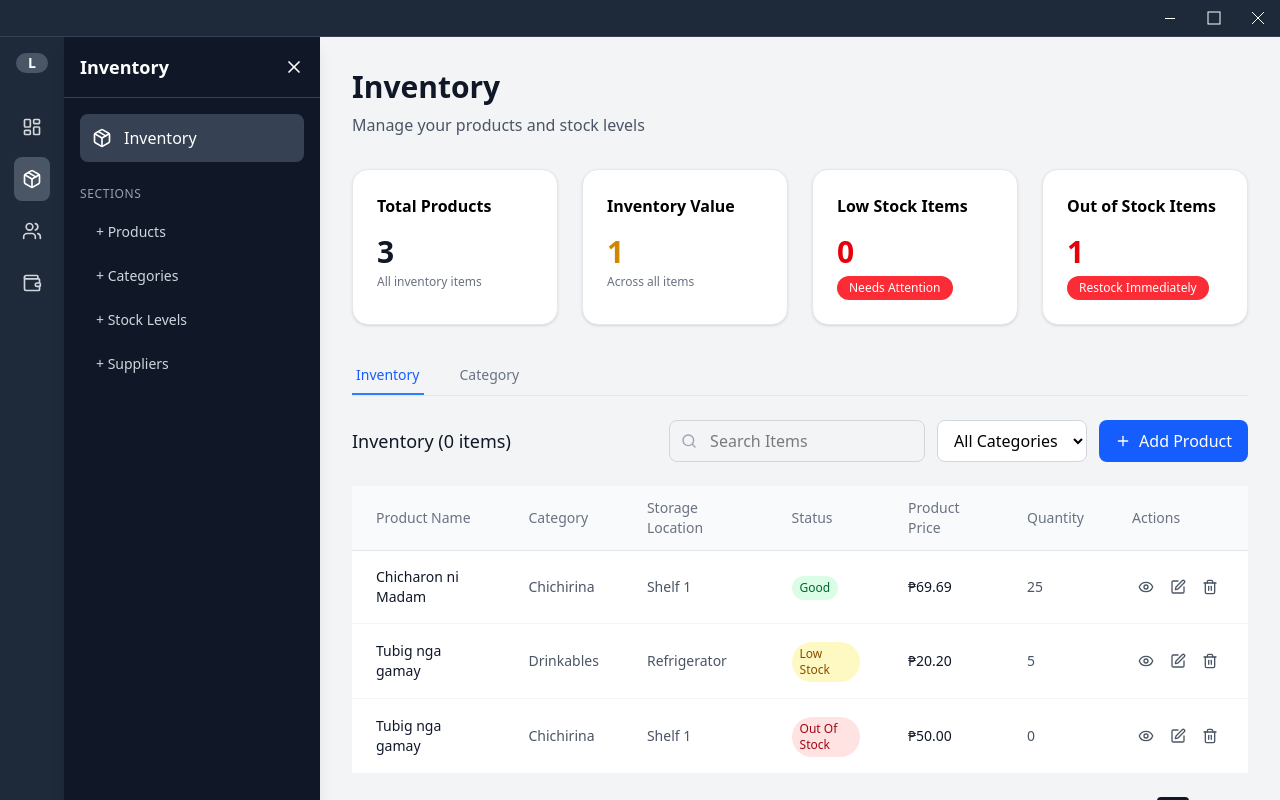
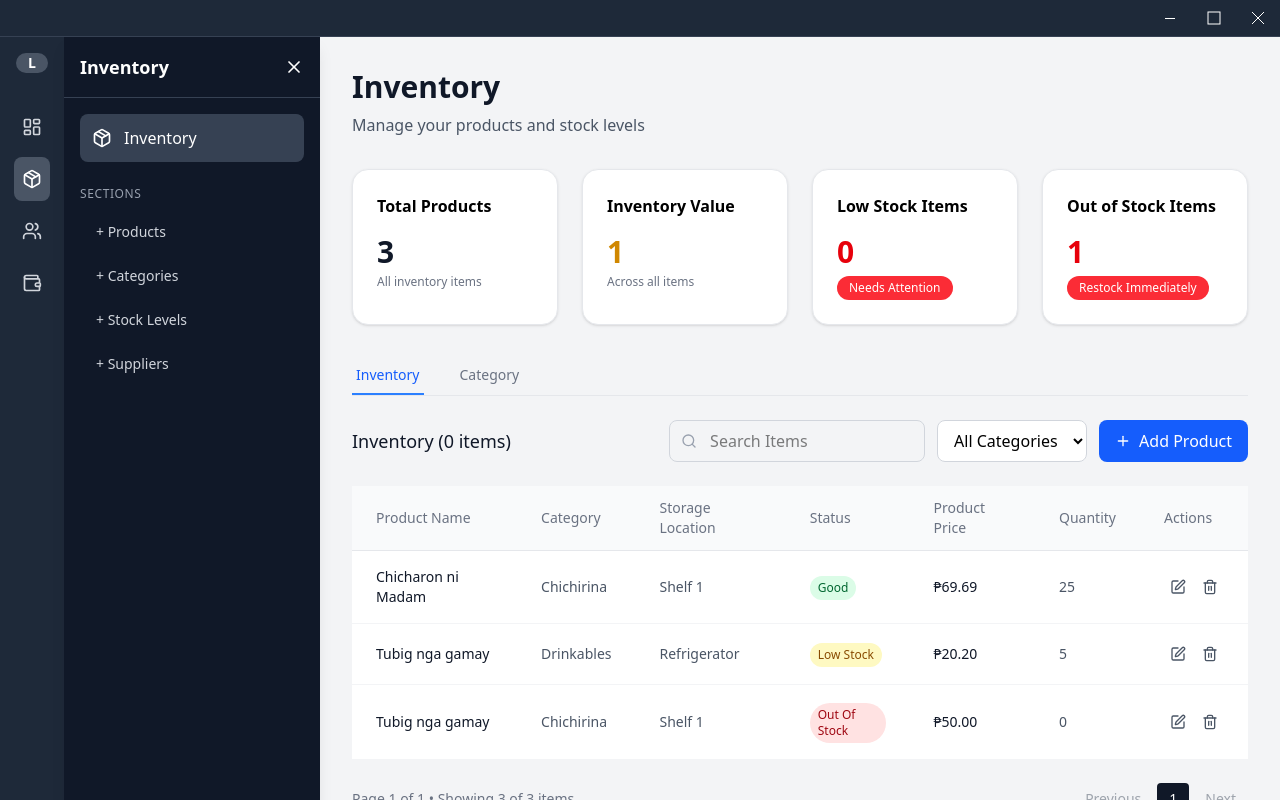
Before and after one commit to 6reenhorn/JIA-Integrated-Management-System, a React (Vite) app: page / in a window 1280 px wide. Both pictures are taken after a click on the button 32 px from the left and 179 px from the top of the page. Built offline with nearby package versions, Linux system fonts and the light colour scheme.

Commit message:
Erase viewmode in inventory

```diff
--- a/client/src/components/inventory/InventoryTable.tsx
+++ b/client/src/components/inventory/InventoryTable.tsx
@@ -1,5 +1,5 @@
 import React from 'react';
-import { Eye, Edit, Trash2 } from 'lucide-react';
+import { Edit, Trash2 } from 'lucide-react';
 import type { InventoryItem } from '../../types/inventory_types';
 import { getStatusColor } from '../../utils/inventory_utils';
 
@@ -12,7 +12,6 @@ interface InventoryTableProps {
 
 const InventoryTable: React.FC<InventoryTableProps> = ({
   items,
-  onViewItem,
   onEditItem,
   onDeleteItem
 }) => {
@@ -60,13 +59,7 @@ const InventoryTable: React.FC<InventoryTableProps> = ({
               </td>
               <td className="py-4 px-6">
                 <div className="flex items-center gap-1">
-                  <button
-                    onClick={() => onViewItem(item.id)}
-                    className="p-1.5 hover:bg-gray-100 rounded transition-colors"
-                    title="View"
-                  >
-                    <Eye className="w-4 h-4 text-gray-600" />
-                  </button>
+
                   <button
                     onClick={() => onEditItem(item.id)}
                     className="p-1.5 hover:bg-gray-100 rounded transition-colors"
```
